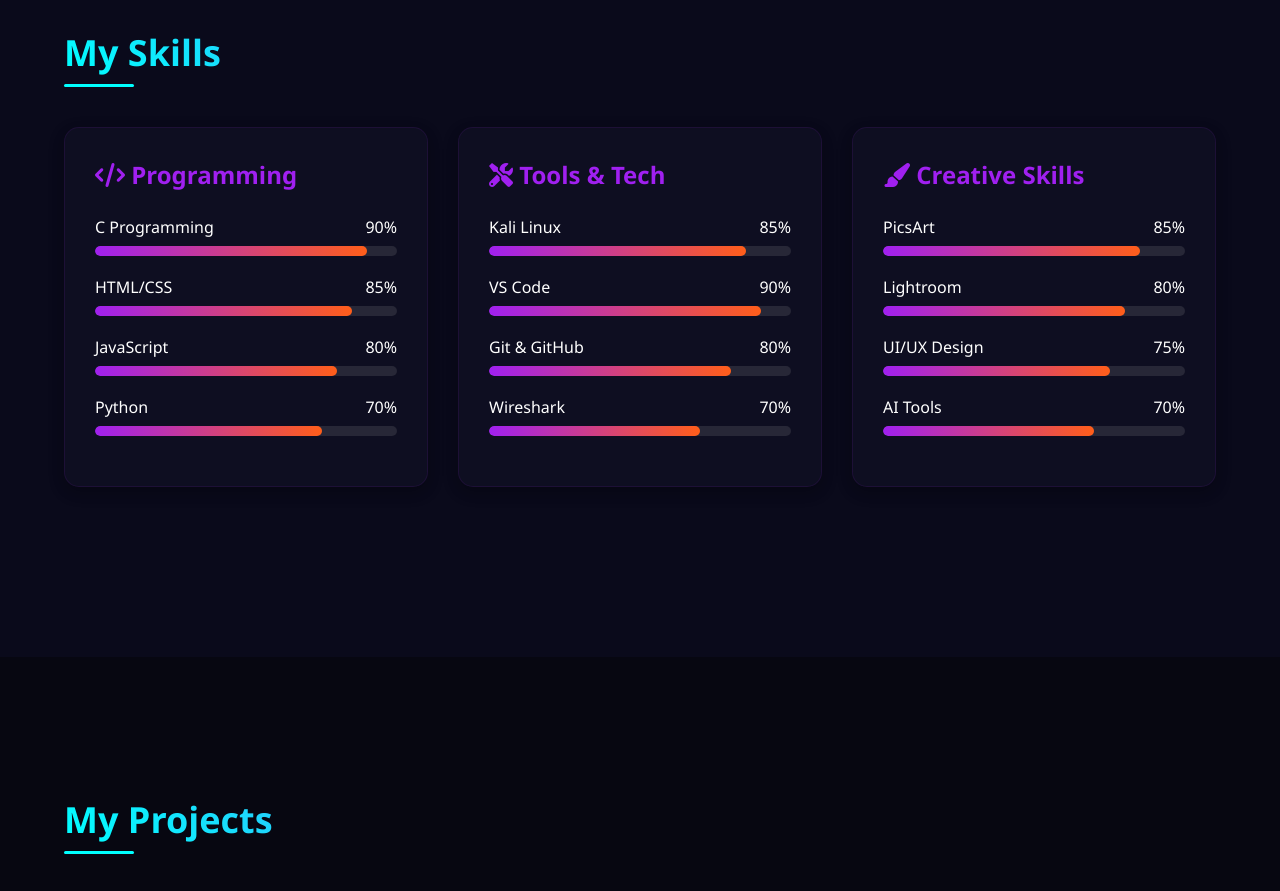
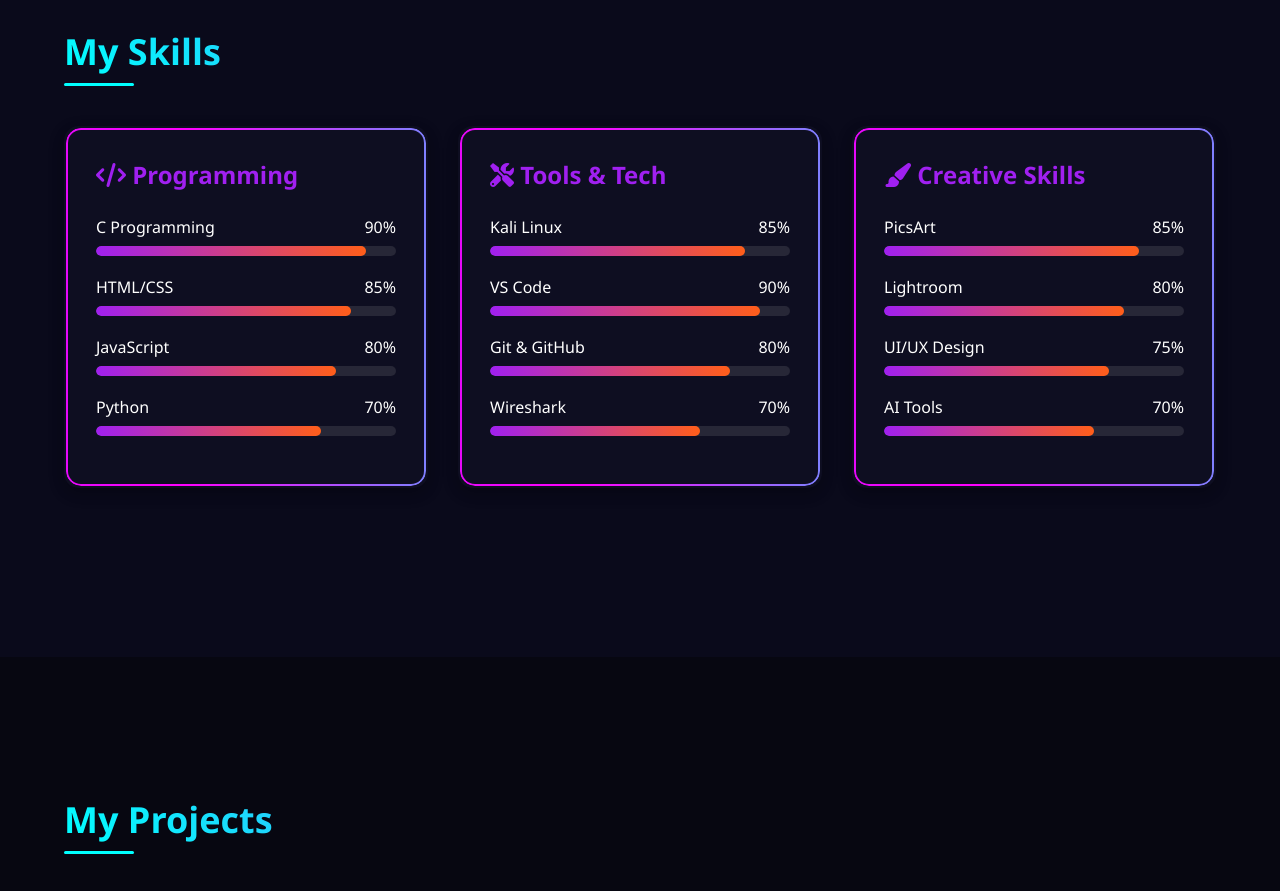
Before and after one commit to vithean111123/TheaVithean, a plain HTML site: page index.html in a window 1280 px wide. Shown: the part 2120-3011 px from the top of the page. Drawn offline with nearby package versions, Linux system fonts and the light colour scheme.

Commit message:
Update index.html

```diff
--- a/index.html
+++ b/index.html
@@ -385,11 +385,46 @@
 }
 
 .skill-category {
+    position: relative; /* Needed for ::before */
     background: rgba(20, 20, 40, 0.5);
     border-radius: 15px;
     padding: 30px;
-            border: 1px solid rgba(160, 32, 240, 0.1);
+    border: 2px solid transparent;
     box-shadow: 0 5px 15px rgba(0, 0, 0, 0.3);
+    transition: all 0.3s;
+    overflow: hidden;
+    z-index: 0;
+}
+
+.skill-category:hover {
+    scale: 1.05;
+    box-shadow: 0 15px 30px rgba(0, 0, 0, 0.4), 0 0 30px rgba(160, 32, 240, 0.4);
+}
+
+/* Animated border */
+.skill-category::before {
+    content: "";
+    position: absolute;
+    inset: 0;
+    border-radius: 15px;
+    padding: 2px; /* thickness of the border */
+    background: linear-gradient(90deg,
+        #a020f0, #ff00ff, #00ffff, #a020f0);
+    background-size: 400% 400%;
+    animation: borderRun 6s linear infinite;
+    -webkit-mask:
+        linear-gradient(#fff 0 0) content-box,
+        linear-gradient(#fff 0 0);
+    -webkit-mask-composite: xor;
+            mask-composite: exclude; /* For Firefox */
+    z-index: -1;
+    border-radius: 15px;
+}
+
+@keyframes borderRun {
+    0% { background-position: 0% 50%; }
+    50% { background-position: 100% 50%; }
+    100% { background-position: 0% 50%; }
 }
 
         .skill-category h3 {
```
Lines whose indentation alone changed are shown as unchanged.
